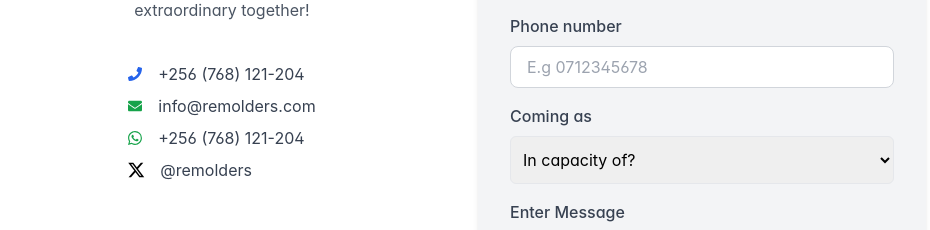
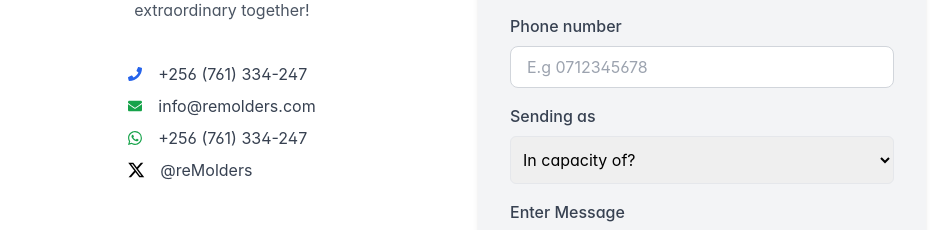
Before and after one commit to chrisapx/remolders, a React (Vite) app: page /contact-us in a window 1280 px wide. Shown: the part 355-585 px from the top of the page, without its empty margins (162-1092 px from the left). Built offline with nearby package versions, Linux system fonts and the light colour scheme.

Commit message:
Add remolders statement

```diff
--- a/src/pages/AboutUs.jsx
+++ b/src/pages/AboutUs.jsx
@@ -8,7 +8,7 @@ const AboutUs = () => {
   const team = [
     { name: 'Francis Kusiimwa', image: '', title: 'LX-Designer', description: '' },
     { name: 'Joseph Watema', image: '', title: 'Co-ordinator', description: '' },
-    { name: '?', image: '', title: 'Tutor', description: '' }
+    { name: 'Francis', image: '', title: 'Tutor', description: '' }
   ];
 
   return (
--- a/src/pages/ContactUs.jsx
+++ b/src/pages/ContactUs.jsx
@@ -83,7 +83,7 @@ const [isSubmitting, setIsSubmitting] = useState(false);
             <div className="max-w-sm flex flex-col gap-2">
               <div className="flex items-center gap-4">
                 <FaPhone size={14} className="text-blue-600" />
-                <a href='tel:+256761334247' className="text-gray-700">+256 (768) 121-204</a>
+                <a href='tel:+256761334247' className="text-gray-700">+256 (761) 334-247</a>
               </div>
               <div className="flex items-center gap-4">
                 <FaEnvelope size={14} className="text-green-600" />
@@ -91,11 +91,11 @@ const [isSubmitting, setIsSubmitting] = useState(false);
               </div>
               <div className="flex items-center gap-4">
                 <BsWhatsapp size={14} className="text-green-600" />
-                <a href='https://wa.me/+256768121204' className="text-gray-700">+256 (768) 121-204</a>
+                <a href='https://wa.me/+256761334247' className="text-gray-700">+256 (761) 334-247</a>
               </div>
               <div className="flex items-center gap-4">
                 <i size={14} className="text-black pi pi-twitter" />
-                <a href='https://www.x.com/remolders/' className="text-gray-700">@remolders</a>
+                <a href='https://www.x.com/remolders/' className="text-gray-700">@reMolders</a>
               </div>
             </div>
 
@@ -148,7 +148,7 @@ const [isSubmitting, setIsSubmitting] = useState(false);
 
               <div className='col-span-2'>
                 <label htmlFor="artist" className="block text-gray-700 mb-2 font-medium">
-                  Coming as
+                  Sending as
                 </label>
                 <select
                   className="px-2 py-3 border rounded-md w-full"
--- a/src/pages/Home.jsx
+++ b/src/pages/Home.jsx
@@ -27,7 +27,7 @@ const Home = () => {
             Learn & Mold
           </h1>
           <p className="text-lg md:text-2xl max-w-2xl">
-          learning program for teenagers & young adults, aimed at fostering an entrepreneurial spirit, EQ & cultural influence.
+          A learning program for teenagers & young adults, aimed at fostering an entrepreneurial spirit, EQ & cultural influence.
           </p>
           <button
             onClick={() => setToggleMusicForm(true)}
```
